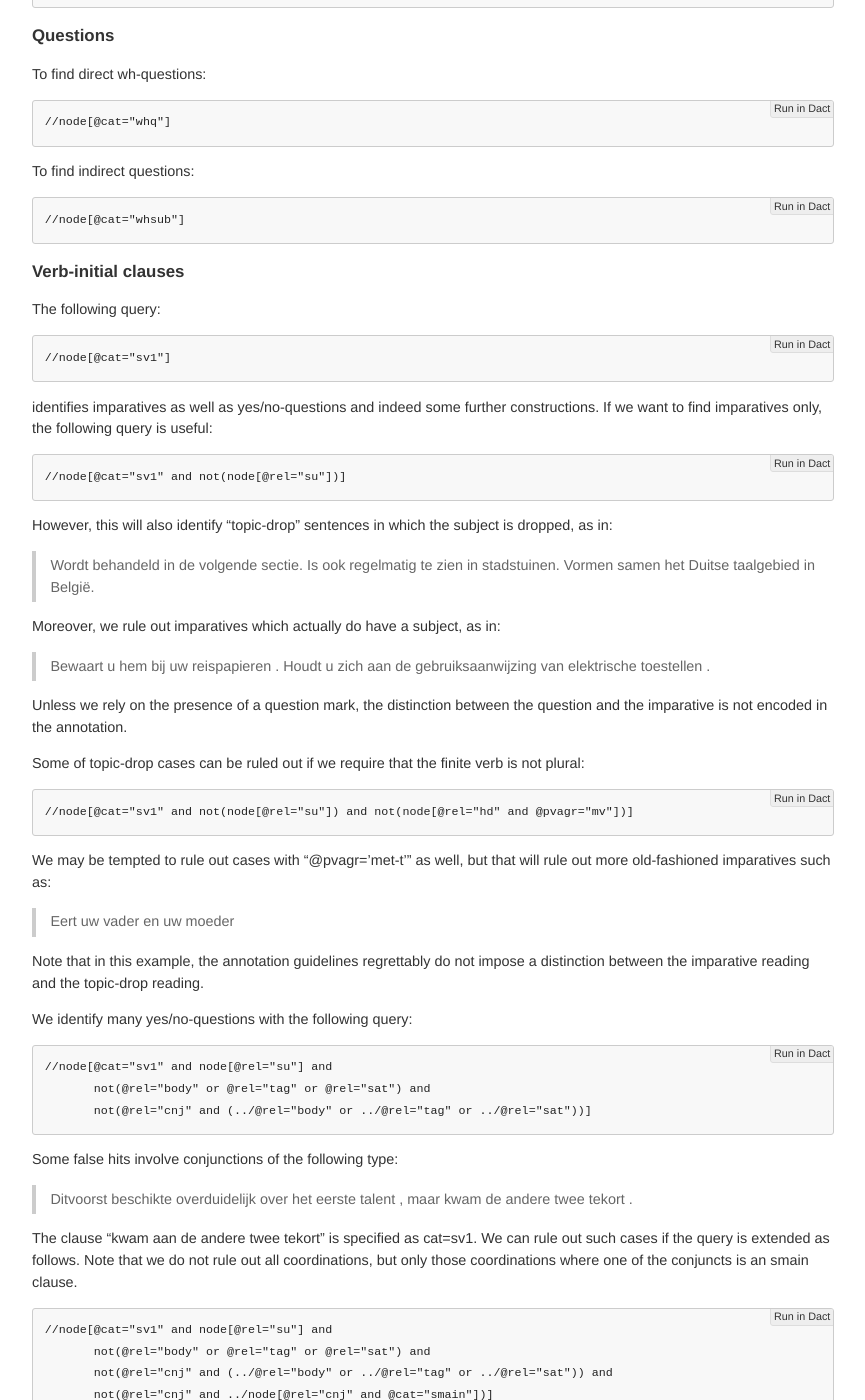
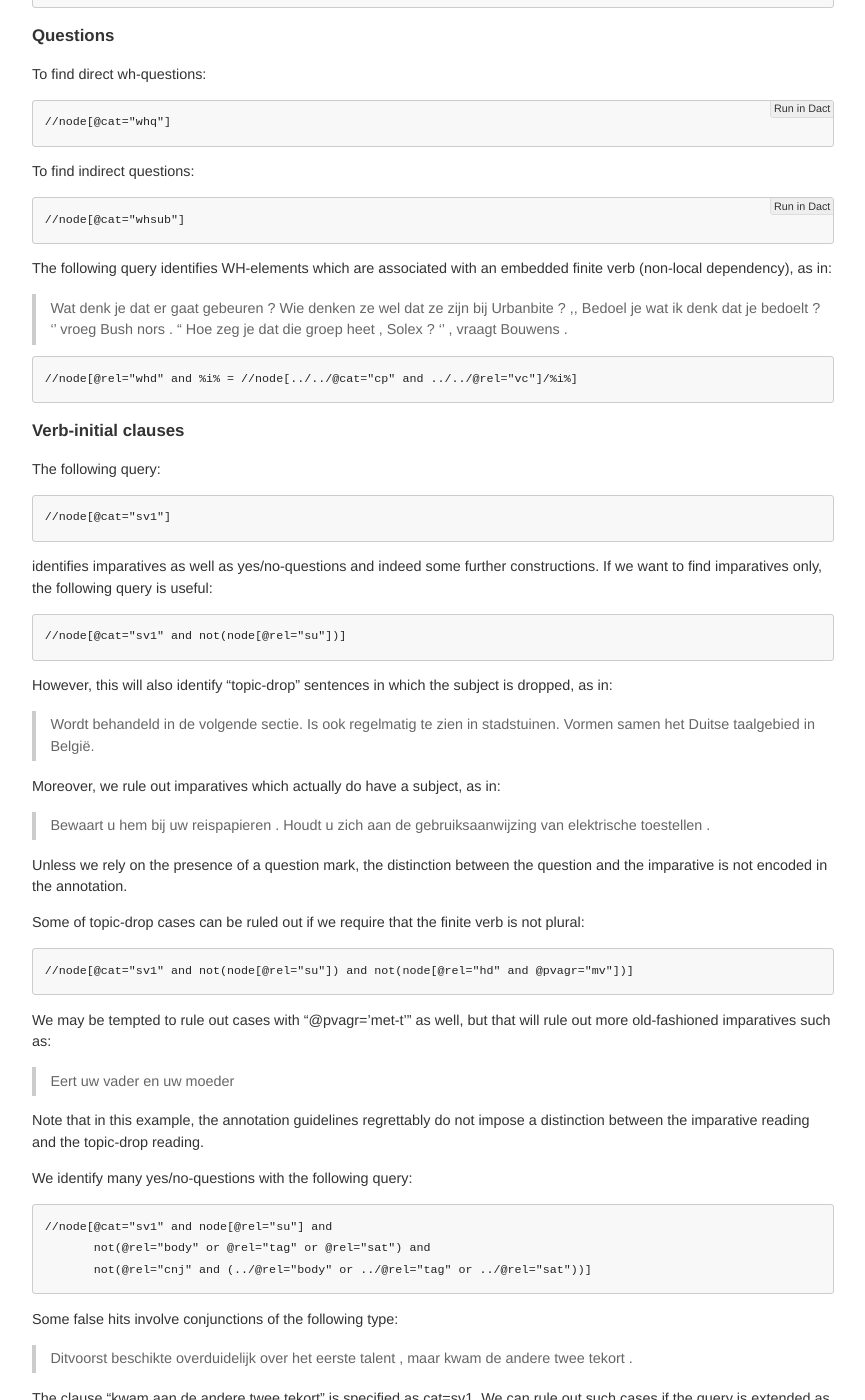
Before and after one commit to rug-compling/dact, a Jekyll site: the page built from cookbook/index.md, in a window 1280 px wide and 1400 px high, scrolled down 1869 px. Shown: the whole window, without its empty margins (208-1073 px from the left). Built offline with Jekyll 4.4.1, drawn with Linux system fonts in a browser that asks for light colours.

Commit message:
Update cookbook/index.md
non-local wh-dependencies

```diff
--- a/cookbook/index.md
+++ b/cookbook/index.md
@@ -93,6 +93,16 @@ To find direct wh-questions:
 To find indirect questions:
 
     //node[@cat="whsub"]
+
+The following query identifies WH-elements which are associated with an embedded finite verb (non-local
+dependency), as in:
+
+> Wat denk je dat er gaat gebeuren ?
+> Wie denken ze wel dat ze zijn bij Urbanbite ?
+> ,, Bedoel je wat ik denk dat je bedoelt ? '' vroeg Bush nors .
+> " Hoe zeg je dat die groep heet , Solex ? '' , vraagt Bouwens .
+
+    //node[@rel="whd" and %i% = //node[../../@cat="cp" and ../../@rel="vc"]/%i%]
 
 ### Verb-initial clauses
 
@@ -341,7 +351,6 @@ Given the discussion of vorfeld in the previous section, the query can be improv
                  ]
           ]
 
-
 Note that this construction is rather infrequent (some linguists even claim it to be ungrammatical). In some
 treebanks, you may not get any hits. In the Lassy Large treebank, many hits are mis-parses. But some genuine examples
 are found!
```
